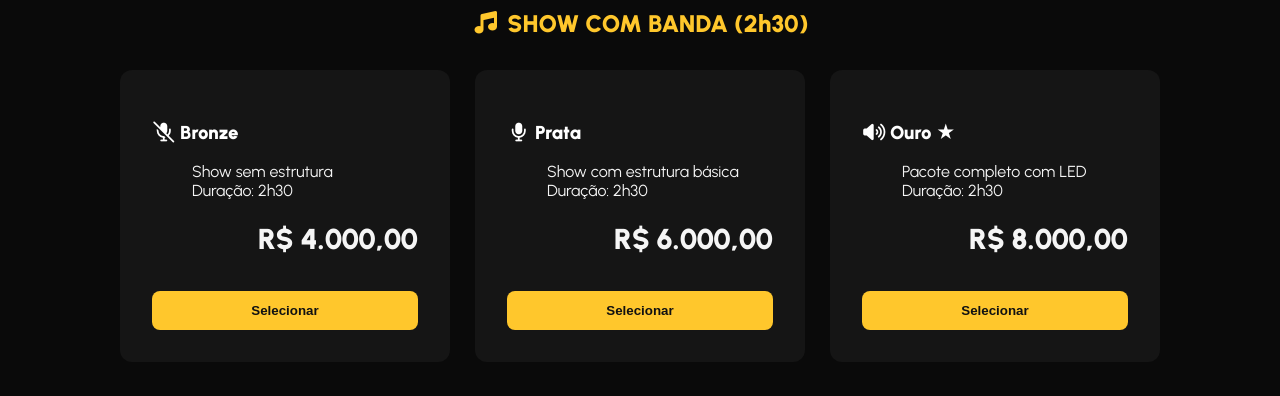
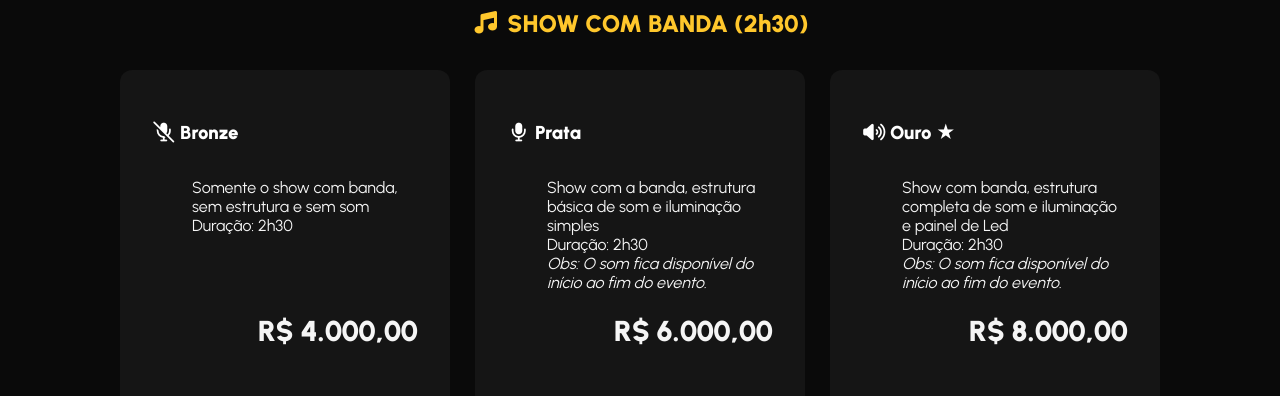
Before and after one commit to julianojales20/bandaFarrasom, a React (Vite) app: page / in a window 1280 px wide. Shown: the part 399-795 px from the top of the page. Built offline with nearby package versions, Linux system fonts and the light colour scheme.

Commit message:
Atualiza informações de pacotes e descrição do site; ajusta layout e acessibilidade em componentes.

```diff
--- a/index.html
+++ b/index.html
@@ -3,7 +3,9 @@
   <head>
     <meta charset="utf-8" />
     <meta name="viewport" content="width=device-width, initial-scale=1.0" />
-    <title>Banda Farrasom</title>
+    <meta name="description" content="Banda Farrasom - Shows profissionais para casamentos, aniversários e eventos. Propostas com pacotes Bronze, Prata e Ouro. Show com banda ou acústico." />
+    <meta name="theme-color" content="#0a0a0a" />
+    <title>Banda Farrasom | Show ao vivo para eventos</title>
     <!-- Fonts and icons loaded locally via npm packages (see src/main.jsx) -->
   </head>
   <body>
--- a/src/App.jsx
+++ b/src/App.jsx
@@ -16,46 +16,52 @@ const detailsItem = {
 }
 
 const initialPackages = [
+  // Show com banda
   {
     id: "banda-bronze",
     name: "Bronze",
     value: 4000,
-    desc: "Show sem estrutura",
+    desc: "Somente o show com banda, sem estrutura e sem som",
     icon: "fa-microphone-slash",
   },
   {
     id: "banda-prata",
     name: "Prata",
     value: 6000,
-    desc: "Show com estrutura básica",
+    desc: "Show com a banda, estrutura básica de som e iluminação simples",
+    obs: "O som fica disponível do início ao fim do evento.",
     icon: "fa-microphone",
   },
   {
     id: "banda-ouro",
     name: "Ouro ★",
     value: 8000,
-    desc: "Pacote completo com LED",
+    desc: "Show com banda, estrutura completa de som e iluminação e painel de Led",
+    obs: "O som fica disponível do início ao fim do evento.",
     icon: "fa-volume-high",
   },
+  // Show acústico
   {
     id: "acustico-bronze",
     name: "Bronze",
     value: 2000,
-    desc: "Show simples",
+    desc: "Somente o show com banda, sem estrutura e sem som",
     icon: "fa-guitar",
   },
   {
     id: "acustico-prata",
     name: "Prata",
     value: 4000,
-    desc: "Show com som simples",
+    desc: "Show com a banda, estrutura básica de som e iluminação simples",
+    obs: "O som fica disponível do início ao fim do evento.",
     icon: "fa-music",
   },
   {
     id: "acustico-ouro",
     name: "Ouro",
     value: 6000,
-    desc: "Estrutura completa",
+    desc: "Show com banda, estrutura completa de som e iluminação e painel de Led",
+    obs: "O som fica disponível do início ao fim do evento.",
     icon: "fa-lightbulb",
   },
 ];
--- a/src/components/Packages.jsx
+++ b/src/components/Packages.jsx
@@ -12,9 +12,10 @@ function PackageCard({ p, selectedId, onSelect }) {
       <ul className="mt-3 list-none text-gray-300 space-y-1">
         <li>{p.desc}</li>
         <li>Duração: 2h30</li>
+        {p.obs && <li className="text-amber-200/90 italic">Obs: {p.obs}</li>}
       </ul>
       <p className="price">R$ {p.value.toLocaleString('pt-BR')},00</p>
-      <button className="llm-button" onClick={() => onSelect(p)}>Selecionar</button>
+      <button type="button" className="llm-button" onClick={() => onSelect(p)} aria-label={`Selecionar pacote ${p.name}`}>Selecionar</button>
     </motion.div>
   )
 }
--- a/src/components/Tools.jsx
+++ b/src/components/Tools.jsx
@@ -53,11 +53,11 @@ export default function Tools({
   }
 
   function buildProposalText() {
+    const showType = selected.id.startsWith("banda-") ? "Show com banda" : "Show acústico";
+    const obsLine = selected.obs ? `\nObs: ${selected.obs}` : "";
     const details = `Valores e Pagamento:\n- Eventos particulares: pagamento parcelado até a data do evento.\n- Prefeituras: pagamento mediante nota fiscal.`;
     const contract = `Contrato e Hora Extra:\n- Contrato formal será elaborado.\n- Hora extra: R$ 1.000,00 por +1 hora.`;
-    return `BANDA FARRASOM - Proposta\n\nPacote: ${selected.name} - ${
-      selected.desc
-    }\nValor: R$ ${selected.value.toLocaleString(
+    return `BANDA FARRASOM - Proposta\n\n${showType}\nPacote: ${selected.name}\n${selected.desc}\nDuração: 2h30${obsLine}\n\nValor: R$ ${selected.value.toLocaleString(
       "pt-BR"
     )},00\n\n${details}\n\n${contract}\n\nEvento: ${eventType}\nTipo de contrato: ${contractType}`;
   }
@@ -104,13 +104,28 @@ export default function Tools({
       }
     } catch (err) {
       console.error("Erro ao enviar email", err);
-      alert("Erro ao enviar email. Veja o console para mais detalhes.");
+      alert("Não foi possível enviar o e-mail. Tente novamente ou entre em contato por outro canal.");
     } finally {
       setSendingEmail(false);
     }
   }
+  function escapeHtml(text) {
+    if (!text) return "";
+    const div = document.createElement("div");
+    div.textContent = text;
+    return div.innerHTML;
+  }
+
   async function createPdf() {
     if (!selected || !selected.id) return;
+
+    const showType = selected.id.startsWith("banda-") ? "Show com banda" : "Show acústico";
+    const duration = "2h30";
+    const descSafe = escapeHtml(selected.desc);
+    const obsSafe = selected.obs ? escapeHtml(selected.obs) : "";
+    const obsHtml = obsSafe
+      ? `<p style="margin:8px 0 0;color:#555;font-size:14px;font-style:italic"><strong>Obs:</strong> ${obsSafe}</p>`
+      : "";
 
     // Build a light-themed HTML template offscreen
     const wrapper = document.createElement("div");
@@ -134,15 +149,18 @@ export default function Tools({
         </header>
 
         <section style="margin-top:18px;padding:18px;border-radius:8px;border:1px solid #f1f1f1;background:#fff;box-shadow:0 6px 18px rgba(0,0,0,0.04)">
-          <h2 style="font-size:20px;margin:0 0 8px 0;color:#111">Pacote Selecionado</h2>
-          <div style="display:flex;justify-content:space-between;align-items:center;padding-top:8px">
-            <div>
-              <strong style="font-size:18px">${selected.name}</strong>
-              <p style="margin:6px 0 0;color:#444">${selected.desc}</p>
-              <p style="margin:6px 0 0;color:#666;font-size:14px">Evento: ${eventType}</p>
+          <h2 style="font-size:20px;margin:0 0 12px 0;color:#111">Pacote Selecionado</h2>
+          <div style="display:flex;justify-content:space-between;align-items:flex-start;padding-top:8px;gap:24px;flex-wrap:wrap">
+            <div style="flex:1;min-width:260px">
+              <p style="margin:0;color:#666;font-size:13px;text-transform:uppercase;letter-spacing:0.5px">${showType}</p>
+              <strong style="font-size:18px;color:#111">Pacote ${escapeHtml(selected.name)}</strong>
+              <p style="margin:8px 0 0;color:#444">${descSafe}</p>
+              <p style="margin:6px 0 0;color:#555;font-size:14px"><strong>Duração:</strong> ${duration}</p>
+              ${obsHtml}
+              <p style="margin:12px 0 0;color:#666;font-size:14px"><strong>Evento:</strong> ${escapeHtml(eventType)}</p>
             </div>
-            <div style="text-align:right">
-              <span style="font-size:20px;font-weight:800;color:#111">R$ ${selected.value.toLocaleString(
+            <div style="text-align:right;flex-shrink:0">
+              <span style="font-size:22px;font-weight:800;color:#111">R$ ${selected.value.toLocaleString(
                 "pt-BR"
               )},00</span>
             </div>
@@ -217,9 +235,9 @@ export default function Tools({
       pdf.save(fileName);
     } catch (err) {
       console.error("PDF generation failed", err);
-      alert("Erro ao gerar PDF. Veja o console para detalhes.");
+      alert("Não foi possível gerar o PDF. Tente novamente.");
     } finally {
-      document.body.removeChild(wrapper);
+      if (wrapper.parentNode) document.body.removeChild(wrapper);
     }
   }
 
@@ -339,7 +357,7 @@ export default function Tools({
           </div>
         )}
         {showEmailModal && (
-          <div style={{ position: "fixed", inset: 0, zIndex: 60 }}>
+          <div role="dialog" aria-modal="true" aria-labelledby="email-modal-title" style={{ position: "fixed", inset: 0, zIndex: 60 }}>
             <div
               style={{
                 position: "absolute",
@@ -347,6 +365,7 @@ export default function Tools({
                 background: "rgba(0,0,0,0.45)",
               }}
               onClick={closeEmailModal}
+              aria-hidden="true"
             />
             <div
               className="email-modal"
@@ -360,12 +379,12 @@ export default function Tools({
                 boxShadow: "0 24px 80px rgba(0,0,0,0.6)",
               }}
             >
-              <h3 style={{ margin: 0, marginBottom: 8, color: "#111" }}>
+              <h3 id="email-modal-title" style={{ margin: 0, marginBottom: 8, color: "#111" }}>
                 Enviar Proposta por E-mail
               </h3>
               <p style={{ marginTop: 0, marginBottom: 12, color: "#444" }}>
                 Preencha os dados abaixo para enviar a proposta para{" "}
-                <strong>juliano_jales20@hotmail.com</strong>
+                <strong>martinsproducoesartisticas@outlook.com</strong>
               </p>
               <form onSubmit={handleSendEmail}>
                 <div
@@ -472,7 +491,7 @@ export default function Tools({
           </div>
         )}
         {showNeedPackageModal && (
-          <div style={{ position: "fixed", inset: 0, zIndex: 70 }}>
+          <div role="alertdialog" aria-modal="true" aria-labelledby="need-package-title" style={{ position: "fixed", inset: 0, zIndex: 70 }}>
             <div
               style={{
                 position: "absolute",
@@ -480,6 +499,7 @@ export default function Tools({
                 background: "rgba(0,0,0,0.6)",
               }}
               onClick={() => setShowNeedPackageModal(false)}
+              aria-hidden="true"
             />
             <div
               style={{
@@ -494,7 +514,7 @@ export default function Tools({
                 textAlign: "center",
               }}
             >
-              <h3 style={{ margin: 0, marginBottom: 8 }}>
+              <h3 id="need-package-title" style={{ margin: 0, marginBottom: 8 }}>
                 Selecione um pacote
               </h3>
               <p style={{ color: "#ddd", marginBottom: 16 }}>
--- a/src/index.css
+++ b/src/index.css
@@ -52,13 +52,15 @@ p{line-height:1.6}
 
 @keyframes fadeIn{from{opacity:0;transform:translateY(30px)}to{opacity:1;transform:translateY(0)}}
 
-.package-card{background:var(--card-dark);border-radius:12px;padding:30px;transition:.3s;border:2px solid transparent;position:relative;animation:fadeUp 1s ease-in-out both}
+.package-card{background:var(--card-dark);border-radius:12px;padding:30px;transition:.3s;border:2px solid transparent;position:relative;animation:fadeUp 1s ease-in-out both;display:flex;flex-direction:column;height:100%;min-height:280px}
 .package-card:hover{transform:translateY(-8px) scale(1.02);box-shadow:0 0 25px var(--shadow-gold)}
 .package-card.selected{border-color:var(--accent-gold);box-shadow:0 0 25px var(--shadow-gold)}
+.package-card .price{margin-top:auto}
+.package-card .llm-button{margin-top:15px}
 
 .llm-tools-area{background:var(--secondary-dark);border-radius:12px;padding:40px;margin-top:3rem;animation:fadeIn 1.5s ease-in}
 
-.packages-grid{display:grid;grid-template-columns:repeat(auto-fit,minmax(300px,1fr));gap:25px;margin-top:2rem}
+.packages-grid{display:grid;grid-template-columns:repeat(auto-fit,minmax(300px,1fr));gap:25px;margin-top:2rem;align-items:stretch}
 
 .price{text-align:right;font-size:1.8rem;font-weight:900;margin-top:15px}
 
```
Also changed, not shown: 1 other file (tests, documents, lock files or other folders).
